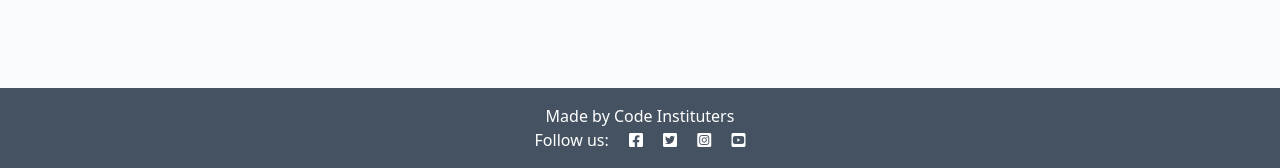
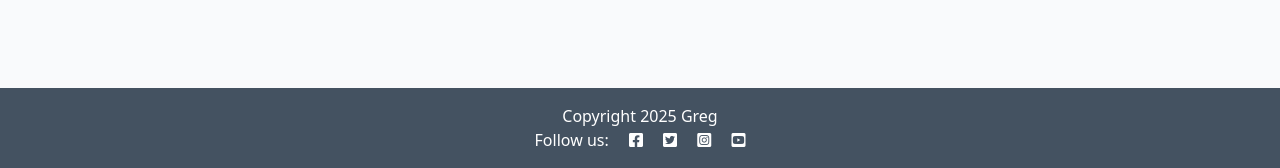
Before and after one commit to Greggy1234/django-blog, a Django app: page / in a window 1280 px wide. Shown: the part 632-800 px from the top of the page. Run offline with Django 4.2, Linux system fonts and the light colour scheme; data that the repository does not hold is empty.

Commit message:
Add variables to template code

```diff
--- a/blog/templates/blog/index.html
+++ b/blog/templates/blog/index.html
@@ -20,6 +20,7 @@
                             </div>
                             <a href="#" class="post-link">
                                 <h2 class="card-title">{{ post.title }}</h2>
+                                <p class="card-text">{{ post.excerpt }}</p>
                             </a>
 
                             <hr />
@@ -50,3 +51,7 @@
 
 <!-- index.html content ends here -->
 {% endblock %}
+
+{% block copyright %}
+<P class="m-0 text-center text-white">Copyright 2025 Greg</P>
+{% endblock %}
--- a/codestar/settings.py
+++ b/codestar/settings.py
@@ -29,7 +29,7 @@ TEMPLATES_DIR = os.path.join(BASE_DIR, 'templates')
 SECRET_KEY = os.environ.get("SECRET_KEY")
 
 # SECURITY WARNING: don't run with debug turned on in production!
-DEBUG = True
+DEBUG = False
 
 ALLOWED_HOSTS = ['127.0.0.1', '.herokuapp.com',]
 
--- a/templates/base.html
+++ b/templates/base.html
@@ -41,7 +41,7 @@
                 <ul class="navbar-nav me-auto mb-2 mb-lg-0">
                     <li class="nav-item">
                         <a class="nav-link {% if request.path == home_url %}active{% endif %}" aria-current="page"
-                            href="#">Home</a>
+                            href="{% url 'home' %}">Home</a>
                     </li>
 
                 </ul>
@@ -62,7 +62,9 @@
 
     <!-- Footer -->
     <footer class="footer mt-auto py-3 dark-bg">
-        <p class="m-0 text-center text-white">Made by Code Instituters</p>
+        {% block copyright %}
+        <P class="m-0 text-center text-white">Made by ME</P>
+        {% endblock copyright %}
         <p class="m-0 text-center text-white">Follow us: <i class="fab fa-facebook-square ms-3"></i>
             <i class="fab fa-twitter-square ms-3"></i>
             <i class="fab fa-instagram-square ms-3"></i>
```
